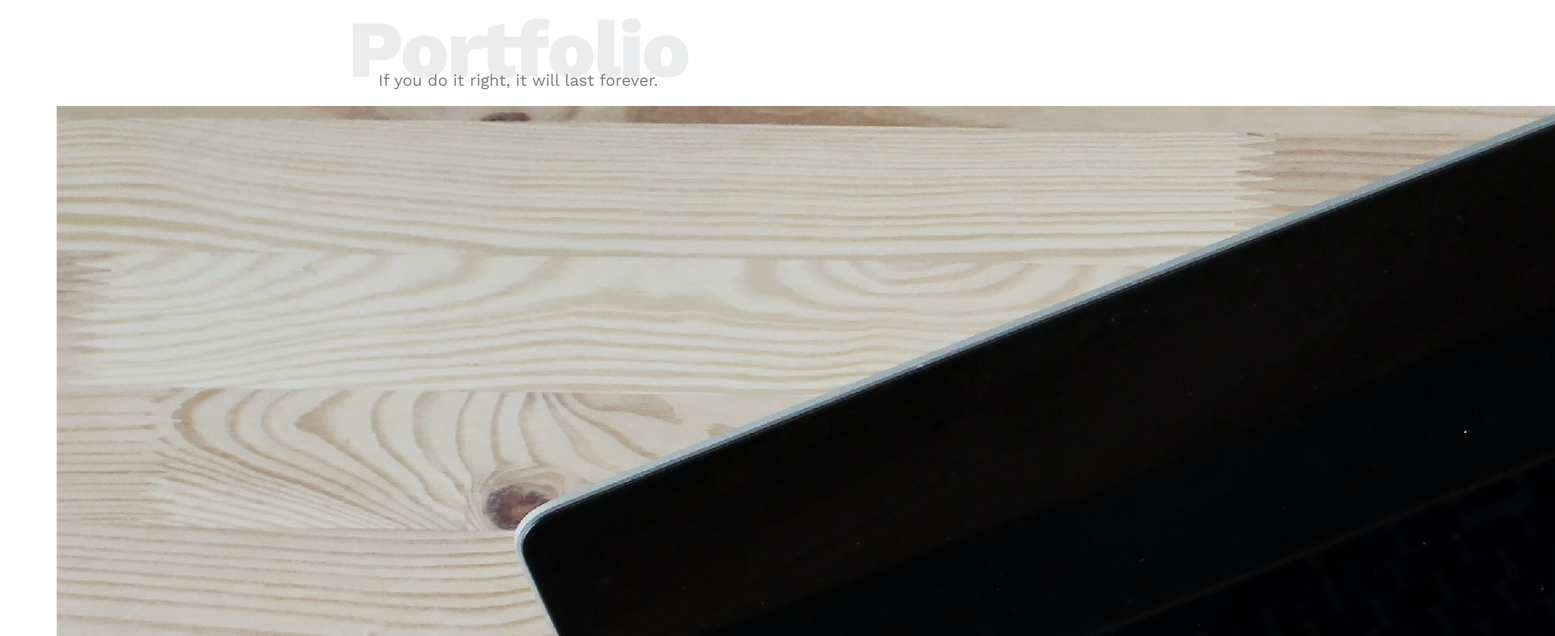
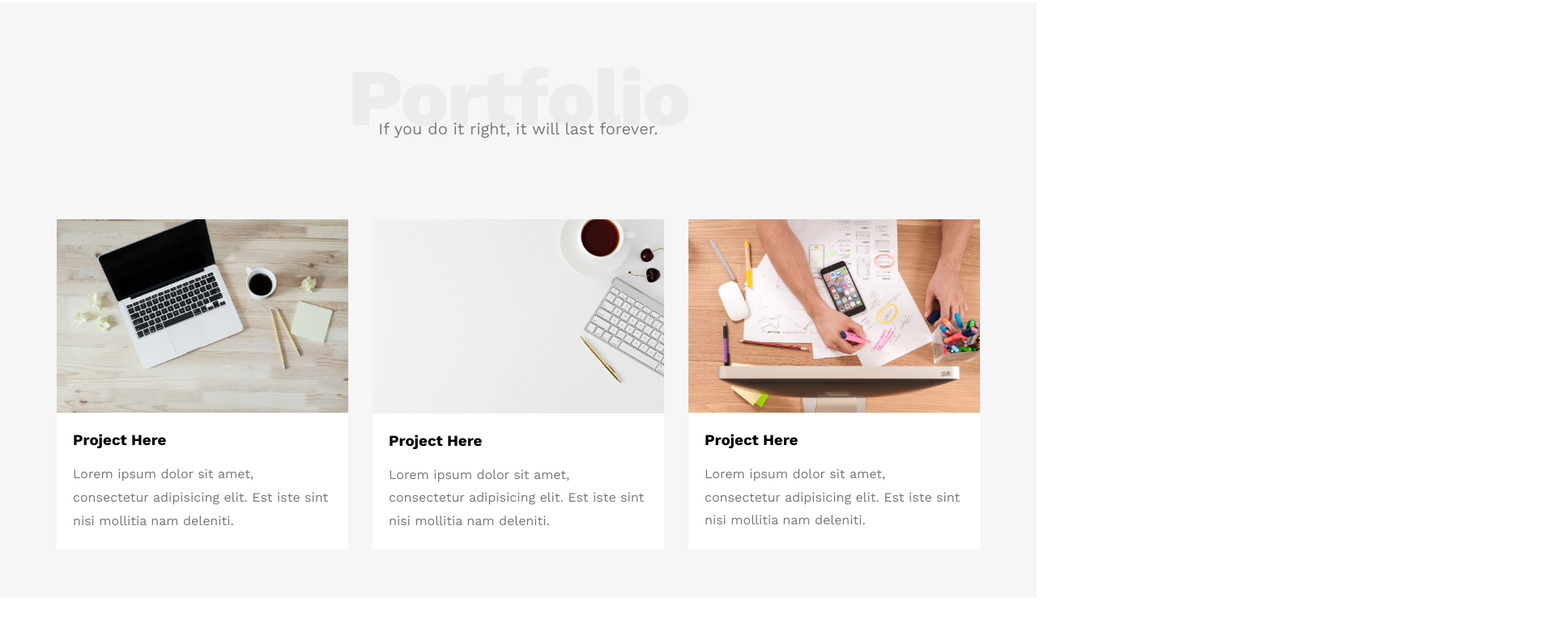
Before and after one commit to MohamedMohy9192/leon-agency-template, a website: page index.html in a window 1280 px wide. Shown: the part 2157-2943 px from the top of the page at 81% size, 1920 px wide, since content can reach past the window. After the commit the page ends 2896 px from the top, so only its background shows below. Drawn offline with nearby package versions, Linux system fonts and the light colour scheme.

Commit message:
Add styles and position for portfolio section

```diff
--- a/css/style.css
+++ b/css/style.css
@@ -1,6 +1,8 @@
 :root {
   --mainColor: #10cab7;
   --secondaryColor: #2c4755;
+  --sectionPadding: 60px;
+  --sectionBackgroundColor: #f6f6f6;
 }
 * {
   box-sizing: border-box;
@@ -102,7 +104,7 @@ header .nav-links ul {
   list-style: none;
   position: absolute;
   right: 0;
-  background-color: #f6f6f6;
+  background-color: var(--sectionBackgroundColor);
   min-width: 200px;
   top: calc(
     100% + 15px
@@ -172,9 +174,9 @@ main.landing {
 }
 
 .features {
-  padding-top: 60px;
-  padding-bottom: 60px;
-  background-color: #f6f6f6;
+  padding-top: var(--sectionPadding);
+  padding-bottom: var(--sectionPadding);
+  background-color: var(--sectionBackgroundColor);
 }
 
 .features .container {
@@ -203,8 +205,8 @@ main.landing {
 
 /* Start Services*/
 .services {
-  padding-top: 60px;
-  padding-bottom: 60px;
+  padding-top: var(--sectionPadding);
+  padding-bottom: var(--sectionPadding);
 }
 
 .services .services-content {
@@ -260,12 +262,10 @@ main.landing {
  z-index: -1;
 }
 
-
 .services .services-content .col .image img {
   width: 260px;
 
 }
-
 @media (max-width: 1199px){
   .image-max-width{
     display: none;
@@ -273,3 +273,39 @@ main.landing {
 
 }
 /* End Services*/
+
+/* Start Portfolio */
+.portfolio{
+  padding-top: var(--sectionPadding);
+  padding-bottom: var(--sectionPadding);
+  background-color: var(--sectionBackgroundColor);
+}
+
+.portfolio .portfolio-content{
+  display: grid;
+  grid-template-columns: repeat(auto-fill, minmax(300px, 1fr));
+  margin-top: 100px;
+  gap: 30px;
+}
+
+.portfolio .portfolio-content .card{
+  background-color: white;
+}
+.portfolio .portfolio-content img{
+
+  max-width: 100%;
+}
+
+.portfolio .portfolio-content .portfolio-info{
+  padding: 20px;
+}
+.portfolio .portfolio-content .portfolio-info h3{
+  margin: 0;
+}
+.portfolio .portfolio-content .portfolio-info p{
+ color: #777;
+ line-height: 1.8;
+ margin-bottom: 0;
+}
+
+/* End Portfolio */
```
